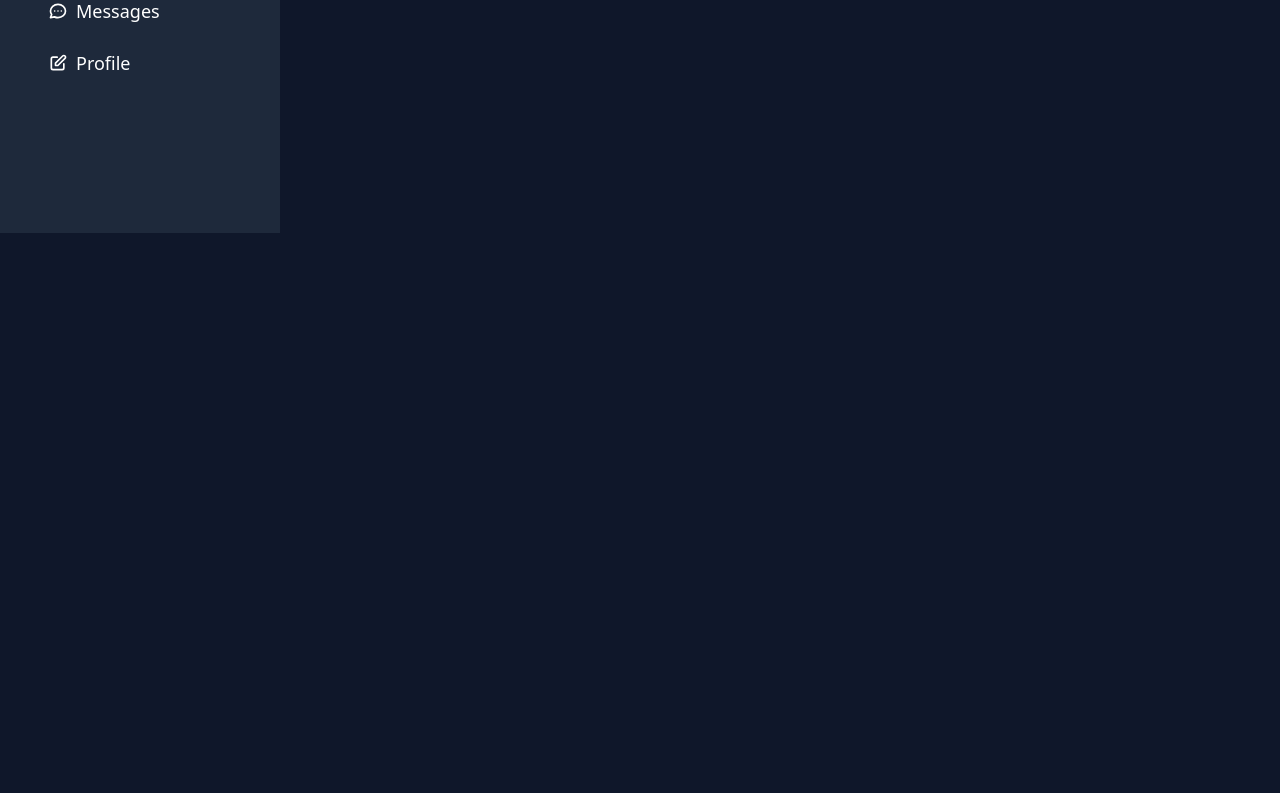
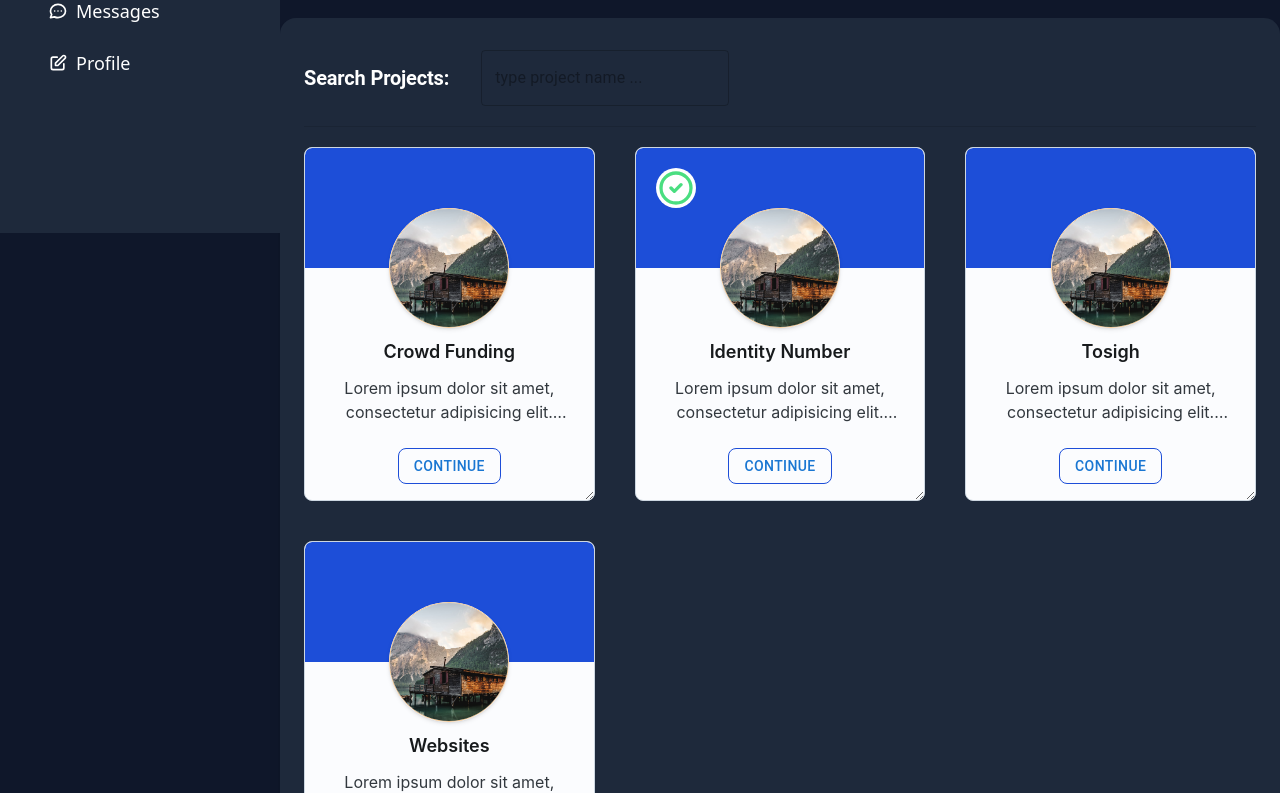
Before and after one commit to Reza-Rayan/amazing-dashboard, a React (Vite) app: page /projects in a window 1280 px wide. Shown: the part 567-1360 px from the top of the page. Before the commit the page ends 800 px from the top, so only its background shows below. Built offline with nearby package versions, Linux system fonts and the light colour scheme.

Commit message:
ADD: project cards to projects page

```diff
--- a/package.json
+++ b/package.json
@@ -13,6 +13,7 @@
     "@emotion/react": "^11.13.0",
     "@emotion/styled": "^11.13.0",
     "@heroicons/react": "^1.0.6",
+    "@mui/joy": "^5.0.0-beta.48",
     "@mui/material": "^5.16.6",
     "@mui/styled-engine-sc": "^6.0.0-alpha.18",
     "@mui/x-data-grid": "^7.12.1",
--- /dev/null
+++ b/src/app/data/projects.json
@@ -0,0 +1,32 @@
+{
+    "projects":[
+        {
+            "id":1,
+            "title":"Crowd Funding",
+            "description":"Lorem ipsum dolor sit amet, consectetur adipisicing elit. Accusamus aperiam lab et fugiat id magnam minus nemo quam voluptatem. Culpa deleniti explica nisi quod soluta.",
+            "completed":false,
+            "image":"/assets/project1.jpg"
+        },
+        {
+            "id":2,
+            "title":"Identity Number",
+            "description":"Lorem ipsum dolor sit amet, consectetur adipisicing elit. Accusamus aperiam lab et fugiat id magnam minus nemo quam voluptatem. Culpa deleniti explica nisi quod soluta.",
+            "completed":true,
+            "image":"/assets/project1.jpg"
+        },
+        {
+            "id":3,
+            "title":"Tosigh",
+            "description":"Lorem ipsum dolor sit amet, consectetur adipisicing elit. Accusamus aperiam lab et fugiat id magnam minus nemo quam voluptatem. Culpa deleniti explica nisi quod soluta.",
+            "completed":false,
+            "image":"/assets/project1.jpg"
+        },
+        {
+            "id":4,
+            "title":"Websites",
+            "description":"Lorem ipsum dolor sit amet, consectetur adipisicing elit. Accusamus aperiam lab et fugiat id magnam minus nemo quam voluptatem. Culpa deleniti explica nisi quod soluta.",
+            "completed":false,
+            "image":"/assets/project1.jpg"
+        }
+    ]
+}
--- /dev/null
+++ b/src/app/pages/Projects/components/ProjectCard.tsx
@@ -0,0 +1,76 @@
+import AspectRatio from "@mui/joy/AspectRatio";
+import Card from "@mui/joy/Card";
+import CardActions from "@mui/joy/CardActions";
+import CardContent from "@mui/joy/CardContent";
+import CardOverflow from "@mui/joy/CardOverflow";
+import Typography from "@mui/joy/Typography";
+import { Button } from "@mui/material";
+// Types
+import { CheckCircleIcon } from "@heroicons/react/outline";
+import { ProjectProps } from "../../../../types/Project.interface";
+// Images & Icons
+
+const ProjectCard = ({
+  image,
+  title,
+  description,
+  completed,
+}: ProjectProps) => {
+  return (
+    <Card
+      data-resizable
+      sx={{
+        textAlign: "center",
+        alignItems: "center",
+        overflow: "auto",
+        resize: "horizontal",
+        "--icon-size": "120px",
+      }}
+    >
+      <CardOverflow
+        variant="solid"
+        sx={{ backgroundColor: "#1d4ed8", position: "relative" }}
+      >
+        <span className="absolute top-5 left-5">
+          {completed == true && (
+            <CheckCircleIcon className="text-green-400 w-10 bg-white rounded-full" />
+          )}
+        </span>
+        <AspectRatio
+          variant="outlined"
+          color="warning"
+          ratio="1"
+          sx={{
+            m: "auto",
+            transform: "translateY(50%)",
+            borderRadius: "50%",
+            width: "var(--icon-size)",
+            boxShadow: "sm",
+            bgcolor: "background.surface",
+            position: "relative",
+          }}
+        >
+          <div>
+            <img src={image} alt={title} />
+          </div>
+        </AspectRatio>
+      </CardOverflow>
+      <Typography level="title-lg" sx={{ mt: "calc(var(--icon-size) / 2)" }}>
+        {title}
+      </Typography>
+      <CardContent sx={{ maxWidth: "40ch" }}>
+        <p className="line-clamp-2">{description}</p>
+      </CardContent>
+      <CardActions orientation="vertical" buttonFlex={1}>
+        <Button
+          variant="outlined"
+          sx={{ borderRadius: "8px", borderColor: "#1d4ed8" }}
+        >
+          Continue
+        </Button>
+      </CardActions>
+    </Card>
+  );
+};
+
+export default ProjectCard;
--- /dev/null
+++ b/src/app/pages/Projects/components/ProjectsContainer.tsx
@@ -0,0 +1,24 @@
+// Custom Components
+import ProjectCard from "./ProjectCard";
+// Mock Data
+import { projects } from "../../../data/projects.json";
+// Types
+import { ProjectProps } from "../../../../types/Project.interface";
+
+const ProjectsContainer = () => {
+  return (
+    <div className="grid grid-cols-1 lg:grid-cols-3 gap-10">
+      {projects.map((project: ProjectProps) => (
+        <ProjectCard
+          key={project.id}
+          image={project.image}
+          title={project.title}
+          description={project.description}
+          completed={project.completed}
+        />
+      ))}
+    </div>
+  );
+};
+
+export default ProjectsContainer;
--- a/src/app/pages/Projects/index.tsx
+++ b/src/app/pages/Projects/index.tsx
@@ -1,10 +1,31 @@
 // Custom Components
+import { Box, Divider, Stack, TextField, Typography } from "@mui/material";
+// Custom Components
+import CContainer from "../../templates/CContainer";
 import HeaderBanner from "./components/HeaderBanner";
+import ProjectsContainer from "./components/ProjectsContainer";
+// ------------------------------------------------------------------------
 
 const ProjectsPage = () => {
   return (
     <section className="space-y-5">
       <HeaderBanner />
+      <CContainer>
+        <Stack direction={"row"}>
+          <Box display={"flex"} alignItems={"center"} gap={4}>
+            <Typography variant="h2" fontSize={20} fontWeight={700}>
+              Search Projects:
+            </Typography>
+            <TextField
+              variant="outlined"
+              color="primary"
+              placeholder="type project name ..."
+            />
+          </Box>
+        </Stack>
+        <Divider sx={{ marginY: "20px" }} />
+        <ProjectsContainer />
+      </CContainer>
     </section>
   );
 };
```
Also changed, not shown: src/types/Project.interface.ts (added, +7 -0 lines), public/assets/project1.jpg (added), 1 other file (tests, documents, lock files or other folders).
